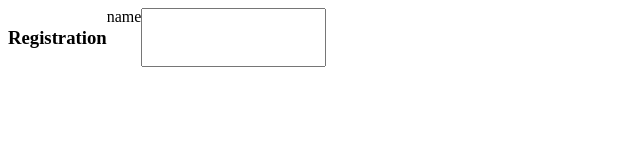
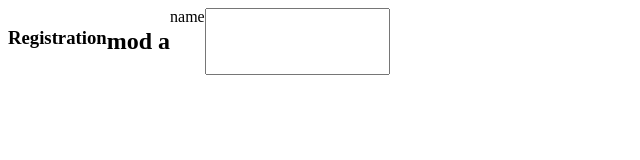
Before and after one commit to vasumasini3174/WEEK1, a plain HTML site: page index.html in a window 1280 px wide. Shown: the whole page, without its empty margins (0-640 px from the left). Drawn offline with Linux system fonts and the light colour scheme.

Commit message:
Update index.html
324567890-

```diff
--- a/index.html
+++ b/index.html
@@ -7,6 +7,7 @@
 </head>
 <body style="display: flex; ">
     <h3>Registration</h3>
+    <h2>mod a </h2>
     <label for="">name</label>
     <input type="text" name="" id="">
 </body>
```
